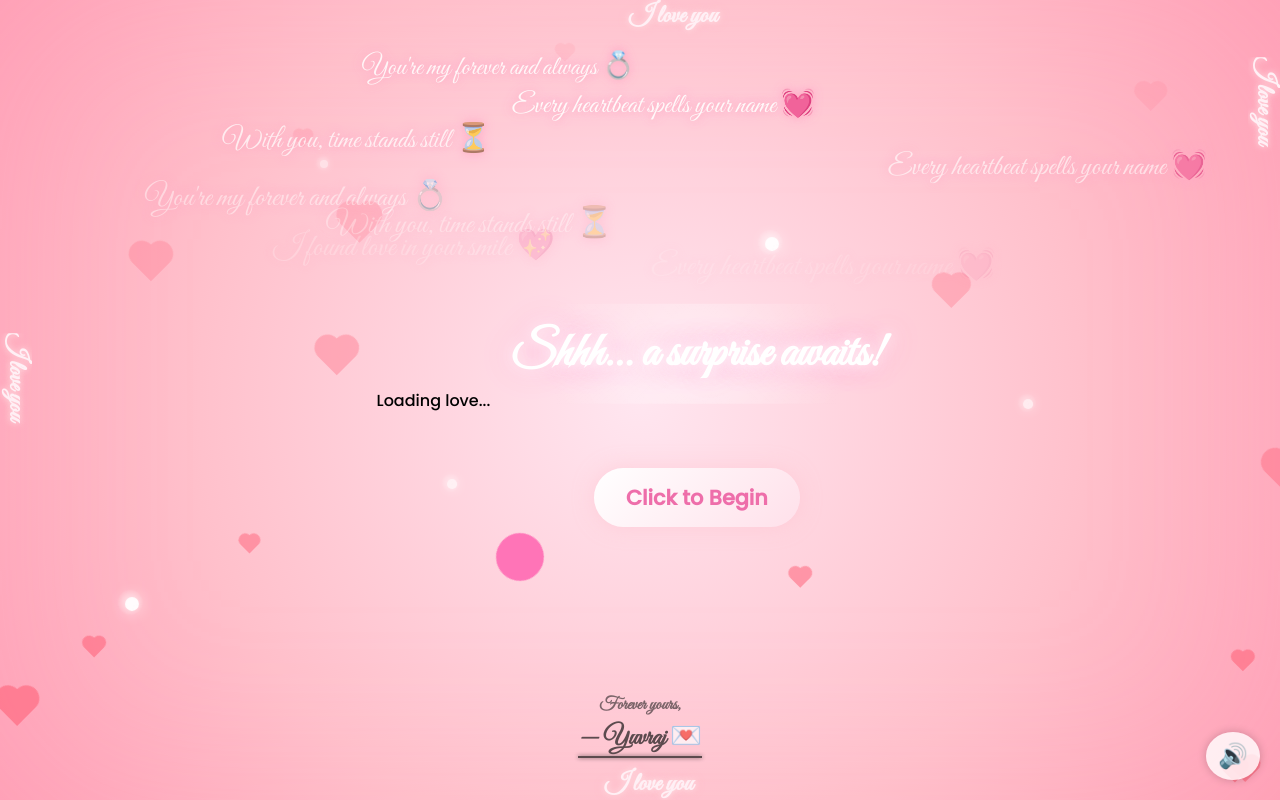
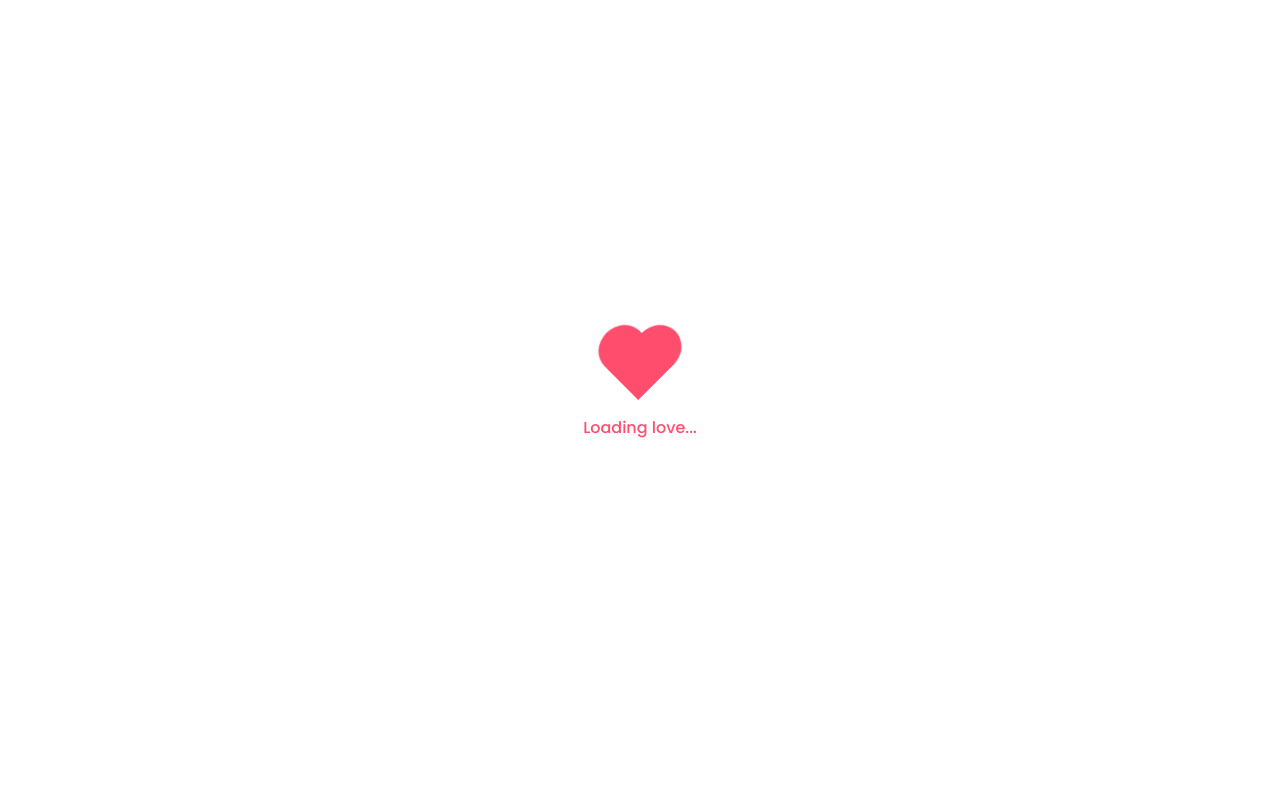
Before and after one commit to Yuvraj324sd/anniversary-website, a plain HTML site: page index.html in a window 1280 px wide. Drawn offline with Linux system fonts and the light colour scheme.

Commit message:
style.css

```diff
--- a/style.css
+++ b/style.css
@@ -10,6 +10,55 @@ body {
     background: radial-gradient(circle at center, #ffe6f0, #ffc0cb 60%, #ff9eb6 100%);
   box-shadow: inset 0 0 200px rgba(255, 183, 197, 0.2);
   background-attachment: fixed;
+}
+#preloader {
+  position: fixed;
+  width: 100%;
+  height: 100%;
+  background: #fff;
+  z-index: 9999;
+  display: flex;
+  flex-direction: column;
+  align-items: center;
+  justify-content: center;
+  font-family: 'Poppins', sans-serif;
+  color: #ff4d6d;
+  transition: opacity 0.5s ease;
+}
+
+.heart-loader {
+  width: 50px;
+  height: 45px;
+  position: relative;
+  background: #ff4d6d;
+  transform: rotate(-45deg);
+  animation: beat 1s infinite;
+  margin-bottom: 10px;
+}
+
+.heart-loader::before,
+.heart-loader::after {
+  content: "";
+  position: absolute;
+  width: 50px;
+  height: 45px;
+  background: #ff4d6d;
+  border-radius: 50%;
+}
+
+.heart-loader::before {
+  top: -25px;
+  left: 0;
+}
+
+.heart-loader::after {
+  left: 25px;
+  top: 0;
+}
+
+@keyframes beat {
+  0%, 100% { transform: rotate(-45deg) scale(1); }
+  50% { transform: rotate(-45deg) scale(1.2); }
 }
 
 .container {
```
